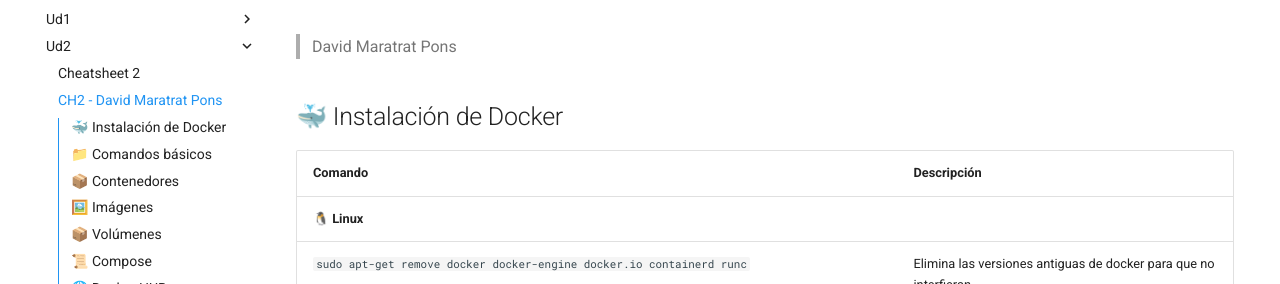
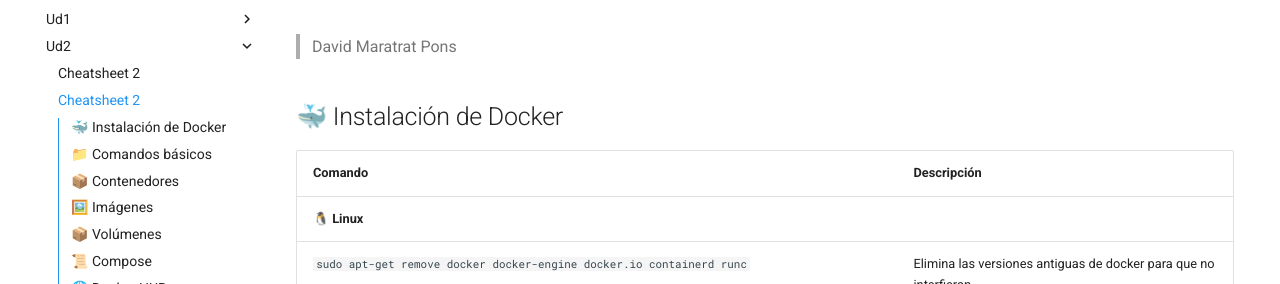
Before and after one commit to jmunozji/DAW24_25_tasks, an MkDocs documentation site: the page built from docs/Ud2/DMP/cheatsheet.md, in a window 1280 px wide. Shown: the part 146-430 px from the top of the page. Built offline with MkDocs 1.6.1 and Material for MkDocs 9.7.7, drawn with Linux system fonts in a browser that asks for light colours.

Commit message:
Update cheatsheet.md

```diff
--- a/docs/Ud2/DMP/cheatsheet.md
+++ b/docs/Ud2/DMP/cheatsheet.md
@@ -1,7 +1,5 @@
 ---
-
-title: 'CH2 - David Maratrat Pons'
-
+title: 'Cheatsheet 2'
 ---
 # 📝 UD2 - Docker Cheatsheet
 
```
